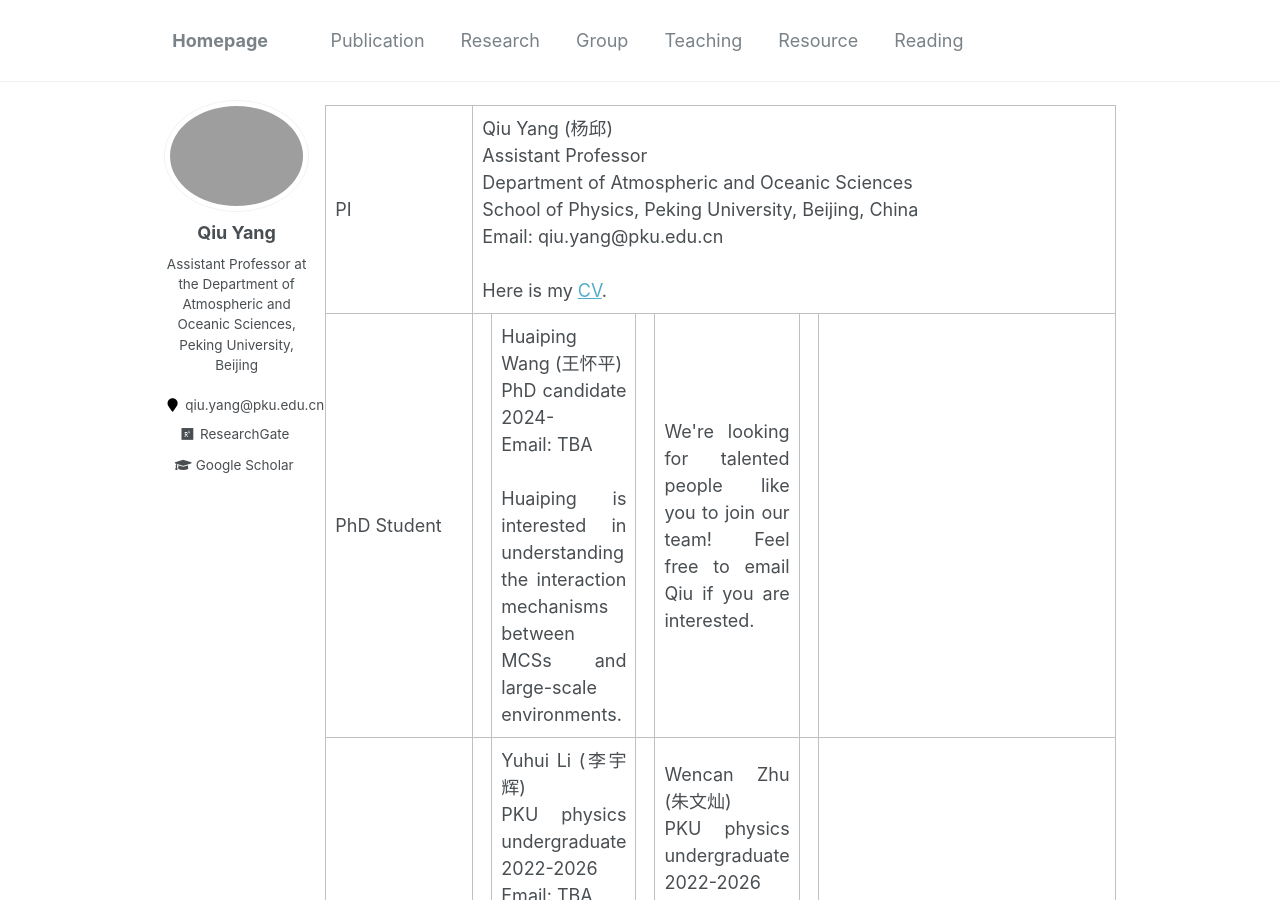
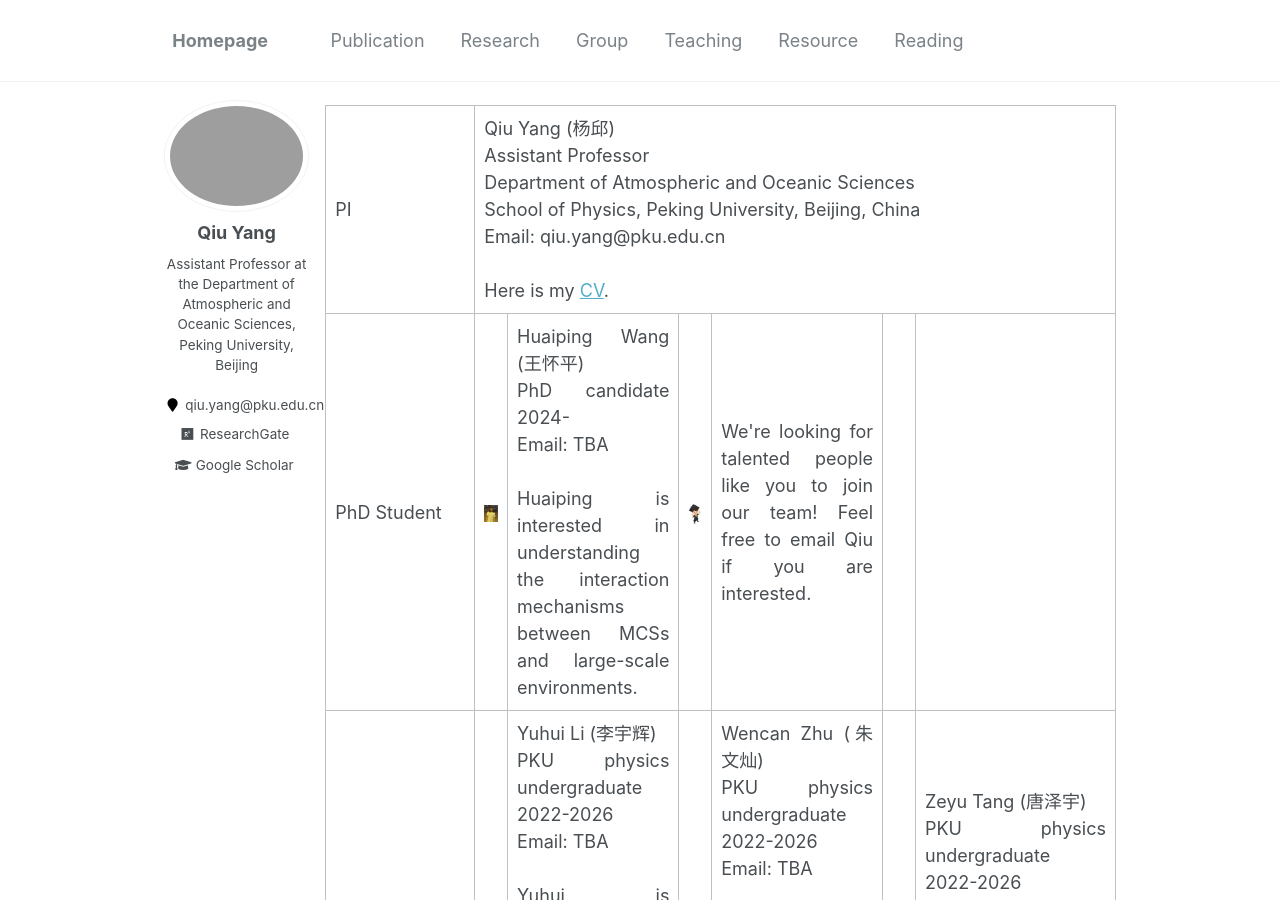
Before and after one commit to qiuyang50/qiuyang50.github.io, a Jekyll site: the page built from _pages/group.md, in a window 1280 px wide and 900 px high. Built offline with Jekyll 4.4.1, drawn with Linux system fonts in a browser that asks for light colours.

Commit message:
Update group.md

```diff
--- a/_pages/group.md
+++ b/_pages/group.md
@@ -28,6 +28,6 @@
     <td><img src="/images/WencanZhu_2022Undergraduate.jpg" alt="drawing" width="500"/></td>
     <td>Wencan Zhu (朱文灿)<br>PKU physics undergraduate 2022-2026<br>Email: TBA <br><br>Wencan is interested in using machine learning tools to explore the fundamental mechanisms and predictability related to MCSs.</td>
     <td><img src="/images/ZeyuTang_2022Undergraduate.jpg" alt="drawing" width="500"/></td>
-    <td width=400>Zeyu Tang (唐泽宇)<br>PKU physics undergraduate 2022-2026<br>Email: TBA <br><br>Zeyu is interested in developing fundamental theories to explain essential features of MCSs.</td>
+    <td width="200">Zeyu Tang (唐泽宇)<br>PKU physics undergraduate 2022-2026<br>Email: TBA <br><br>Zeyu is interested in developing fundamental theories to explain essential features of MCSs.</td>
   </tr>
 </table>
```
